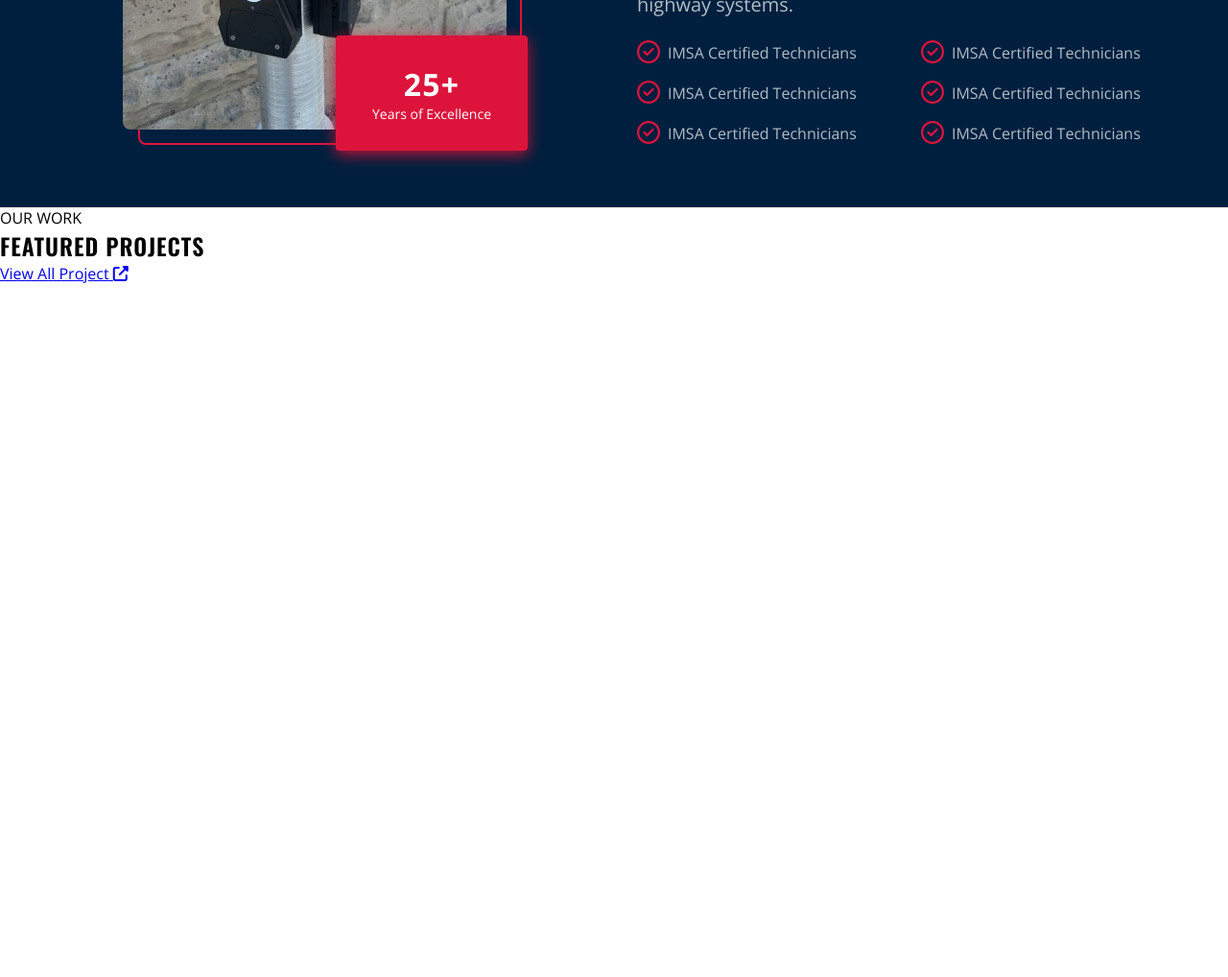
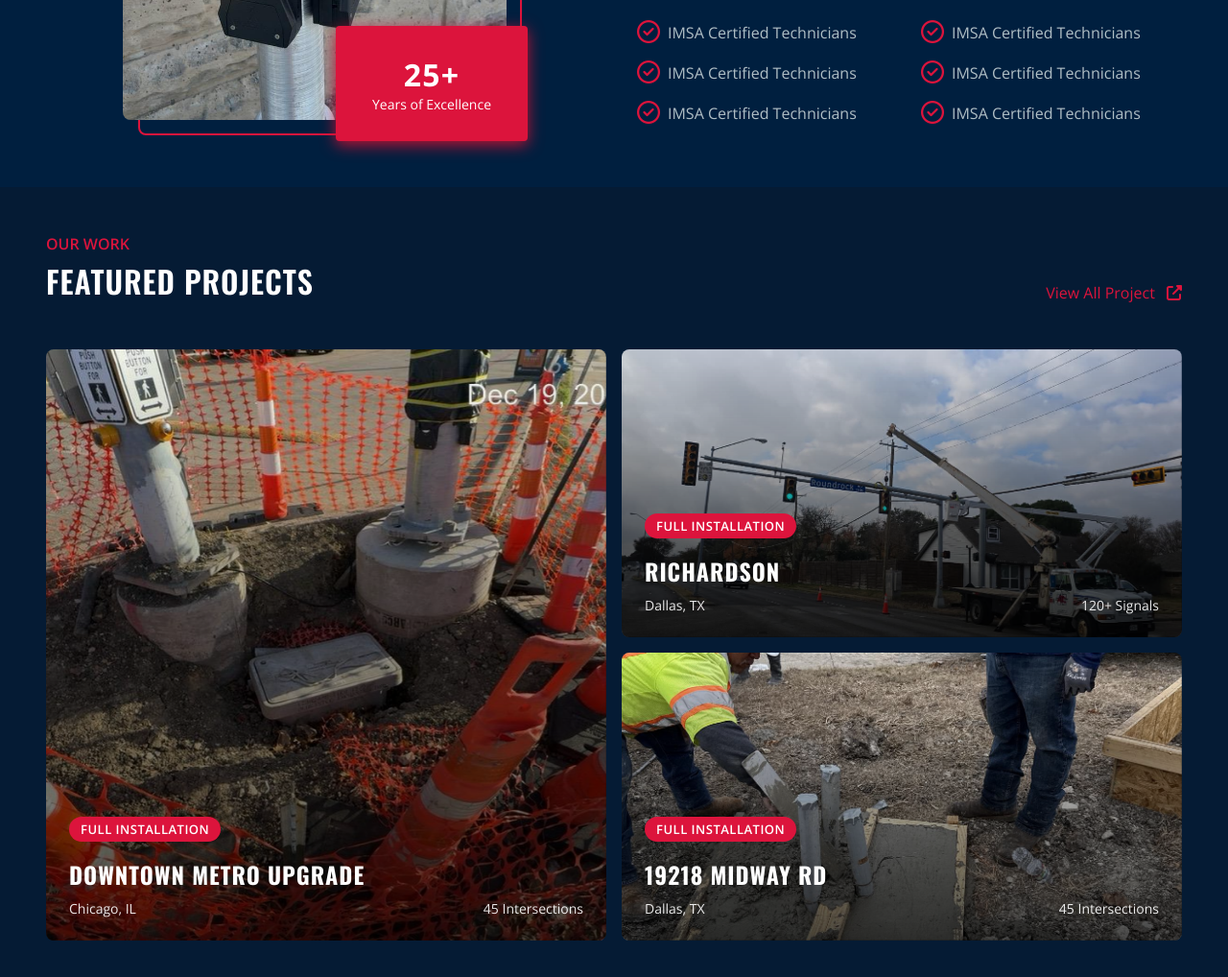
Before and after one commit to DatravousOdds/atc_showcase, a plain HTML site: page public/index.html in a window 1280 px wide. Shown: the part 1949-2967 px from the top of the page at 96% size. Before the commit the page ends 2245 px from the top, so only its background shows below. Drawn offline with nearby package versions, Linux system fonts and the light colour scheme.

Commit message:
feat: Implemented project section and styles - added images for project section - Implement project section structure

```diff
--- a/public/css/styles.css
+++ b/public/css/styles.css
@@ -637,6 +637,9 @@ nav .services-links {
 .content-header {
         color: var(--color-primary);
         margin-bottom: 1rem;
+        font-size: var(--font-size-md);
+        text-transform: uppercase;
+        font-weight: 600;
     }
 
 .content-subheader {
@@ -658,6 +661,160 @@ nav .services-links {
 
 .skill-text {
     color: var(--text-color-primary);
+}
+
+
+/* PROJECTS */
+
+.projects {
+    background-color: var(--background-primary-darker);
+    padding: var(--spacing-2xl) var(--spacing-2xl);
+}
+
+.project-header {
+    display: flex;
+    justify-content: space-between;
+    align-items: end;
+    margin-bottom: var(--spacing-lg);
+
+}
+
+.project-subheader span {
+    font-size: var(--font-size-md);
+    font-weight: 600;
+    color: var(--color-primary);
+    display: block;
+    margin-bottom: var(--spacing-xs);
+}
+
+.project-subheader h2 {
+    font-size: var(--font-size-xl);
+    color: #fff;
+    margin: 0;
+
+}
+
+.project-grid {
+    display: grid;
+    grid-template-columns: repeat(2, 1fr);
+    grid-auto-rows: 300px;
+    gap: 1rem;
+    padding: 1.5rem 0;
+}
+
+.project-1 {
+    grid-row: span 2;
+}
+
+.project-container {
+    position: relative;
+    border-radius: 8px;
+    overflow: hidden;
+    height: 100%;
+    cursor: pointer;
+    transition: all 0.3s ease-in-out;
+
+}
+
+.project-container:hover {
+    transform: translateY(-4px);
+}
+
+.project-container:hover img {
+    transform: scale(1.1);
+}
+
+.project-container img {
+    position: absolute;
+    width: 100%;
+    height: 100%;
+    object-fit: cover;
+    display: block;
+    z-index: 1;
+    transition: all 0.3s ease-in-out;
+    will-change: transform;
+
+}
+
+.project-container:hover .image-overlay {
+    background: linear-gradient(
+        180deg,
+        rgba(0, 0, 0, 0) 0%,
+        rgba(0, 0, 0, 0.85) 100%
+    );
+}
+
+.project-description {
+    position: absolute;
+    padding: 1.5rem;
+    bottom: 0;
+    left: 0;
+    right: 0;
+    z-index: 3;
+    display: flex;
+    flex-direction: column;
+    align-items: flex-start;
+    gap: var(--spacing-sm);
+}
+
+.project-title h3 {
+    font-size: var(--font-size-lg);
+    font-weight: 700;
+    color: white;
+    margin: 0;
+}
+
+.project-location {
+    display: flex;
+    align-items: center;
+    width: 100%;
+    justify-content: space-between;
+    font-size: var(--font-size-sm);
+    color: rgba(255, 255, 255, 0.9);
+
+
+}
+
+.ctiy,
+.material-count {
+    color: rgba(255, 255, 255, 0.9);
+}
+
+.project-badge {
+    display: inline-block;
+    font-size: var(--font-size-xs);
+    padding: 0.25rem 0.75rem;
+    font-weight: 600;
+    border-radius: 20px;
+    background-color: var(--color-primary);
+    color: white;
+    text-transform: uppercase;
+    letter-spacing: 0.5px;
+    margin-bottom: 0.5rem;
+}
+
+.image-overlay {
+    position: absolute;
+    top: 0;
+    left: 0;
+    width: 100%;
+    height: 100%;
+    z-index: 2;
+    background: linear-gradient(
+        180deg,
+        rgba(0, 0, 0, 0) 0%,
+        rgba(0, 0, 0, 0.7) 100%
+    );
+}
+
+.view-all {
+   text-decoration: none;
+   color: var(--color-primary);
+   font-weight: 500;
+}
+
+.view-all i {
+    padding-left: var(--spacing-sm);
 }
 
 
@@ -747,6 +904,4 @@ nav .services-links {
 
 
 
-
-
 }
--- a/public/index.html
+++ b/public/index.html
@@ -211,7 +211,7 @@
                 </div>
             </div>
             <div class="about-right-content">
-                <h3 class="content-header">ABOUT American Traffic Construction</h3>
+                <span class="content-header">About American Traffic Construction</span>
                 <h1 class="content-subheader">Trusted Experts in Traffic Signal Construction</h1>
                 <p class="content-text">Since 1998, SignalPro has been at the forefront of traffic signal construction and maintenance. Our team of certified technicians and engineers brings unmatched expertise to every project, from small municipal installations to major highway systems.</p>
                 <div class="about-skills">
@@ -280,8 +280,65 @@
                 </a>
             </div>
             <div class="project-grid">
-                <div class="project-container">
-
+                <div class="project-container project-1">
+                    <img src="/public/assests/images/hero/PHOTO-2025-12-20-10-34-35 5.jpg" class="" alt="">
+                    <div class="image-overlay"></div>
+                    <div class="project-description">
+                        <div class="project-badge">
+                            Full Installation
+                        </div>
+                        <div class="project-title">
+                            <h3>Downtown Metro Upgrade</h3>
+                        </div>
+                        <div class="project-location">
+                            <div class="city">
+                                Chicago, IL
+                            </div>
+                            <div class="material-count">
+                                45 Intersections
+                            </div>
+                        </div>
+                    </div>
+                </div>
+                <div class="project-container project-2">
+                    <img src="/public/assests/images/hero/PHOTO-2025-12-23-09-37-03.jpg" class="" alt="">
+                    <div class="image-overlay"></div>
+                    <div class="project-description">
+                        <div class="project-badge">
+                            Full Installation
+                        </div>
+                        <div class="project-title">
+                            <h3>Richardson</h3>
+                        </div>
+                        <div class="project-location">
+                            <div class="city">
+                                <p>Dallas, TX</p>
+                            </div>
+                            <div class="material-count">
+                                <p>120+ Signals</p>
+                            </div>
+                        </div>
+                    </div>
+                </div>
+                <div class="project-container project-3">
+                    <img src="/public/assests/images/hero/PHOTO-2025-12-22-13-12-14 2.jpg" class="" alt="">
+                    <div class="image-overlay"></div>
+                    <div class="project-description">
+                        <div class="project-badge">
+                            <span>Full Installation</span>
+                        </div>
+                        <div class="project-title">
+                            <h3>19218 Midway Rd</h3>
+                        </div>
+                        <div class="project-location">
+                            <div class="city">
+                                <p>Dallas, TX</p>
+                            </div>
+                            <div class="material-count">
+                                <p>45 Intersections</p>
+                            </div>
+                        </div>
+                    </div>
                 </div>
             </div>
         </div>
```
Also changed, not shown: public/assests/images/hero/PHOTO-2025-12-20-10-34-35 5.jpg (added), public/assests/images/hero/PHOTO-2025-12-22-13-12-14 2.jpg (added), public/assests/images/hero/PHOTO-2025-12-23-09-37-03.jpg (added).
